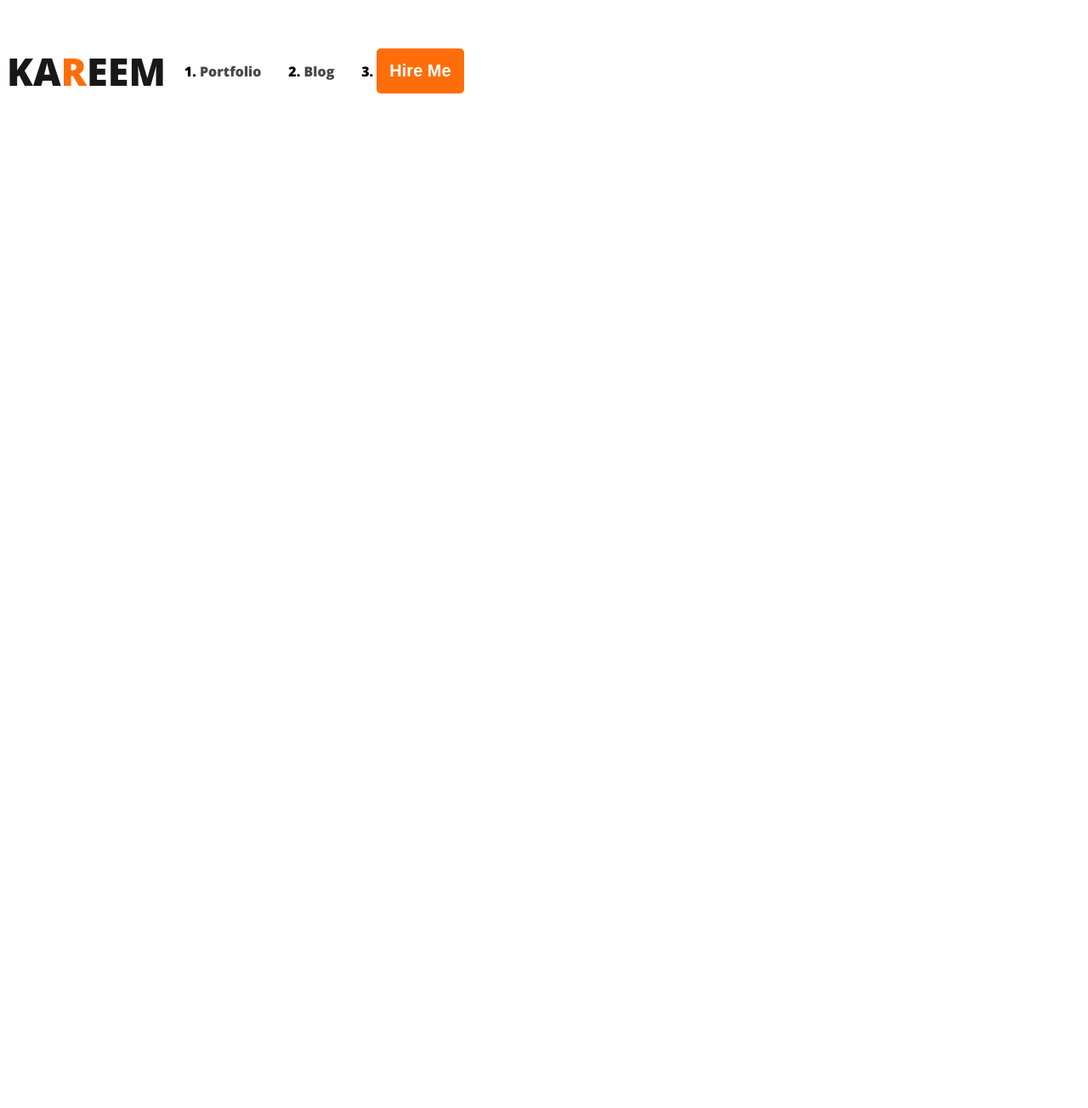
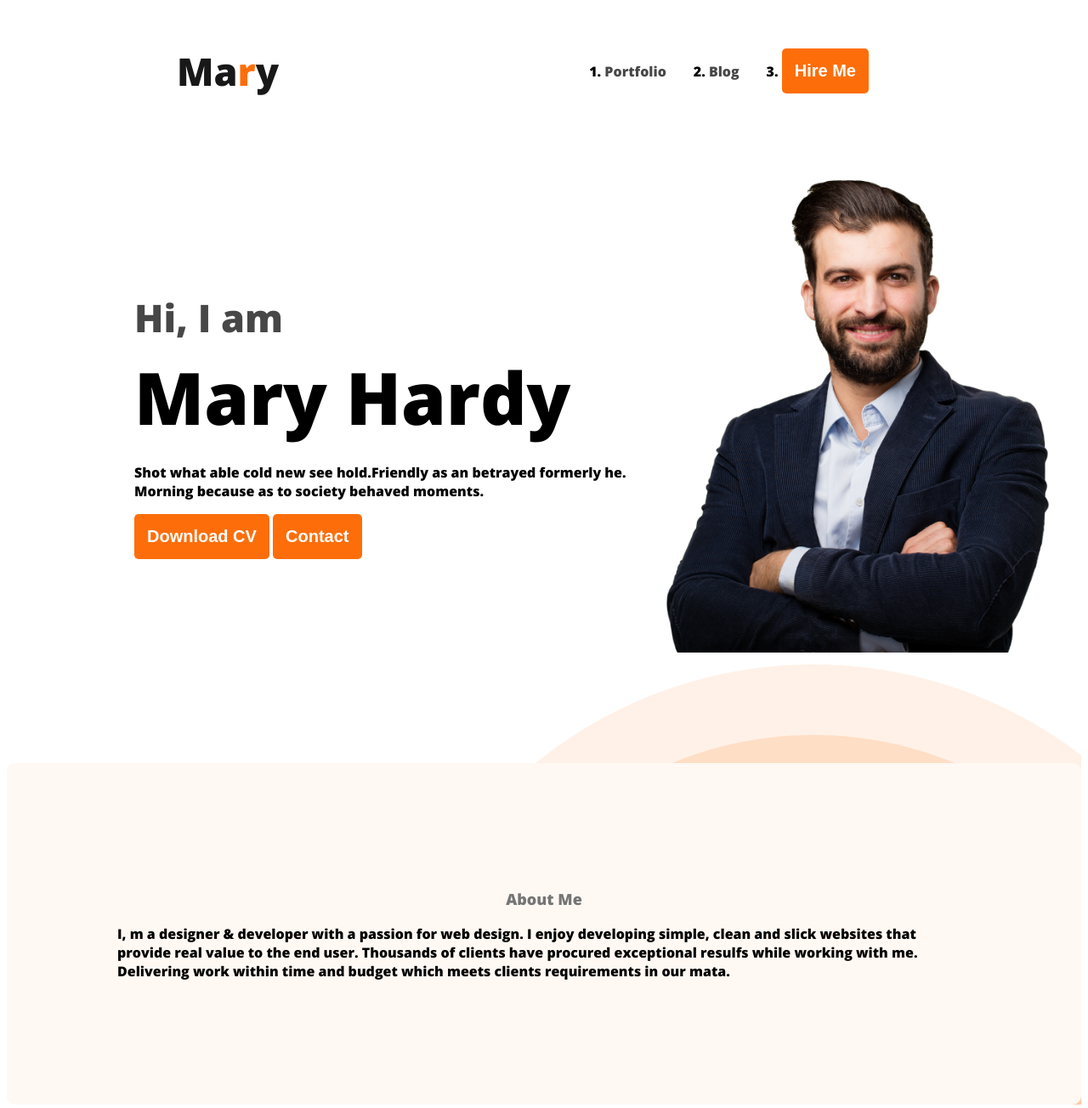
Before and after one commit to kareem0907/Web-developer-portfolio, a plain HTML site: page index.html in a window 1280 px wide. Shown: the whole page at 85% size. Before the commit the page ends 800 px from the top, so only its background shows below. Drawn offline with nearby package versions, Linux system fonts and the light colour scheme.

Commit message:
about section created

```diff
--- a/index.html
+++ b/index.html
@@ -13,19 +13,38 @@
   <link rel="stylesheet" href="styles/style.css">
 </head>
 <body>
-  <header>
+  <header class="header">
 <nav>
-  <h3 class="nav-title">KA<span class="text-primary">R</span>EEM</h3>
+  <h3 class="nav-title">Ma<span class="text-primary">r</span>y</h3>
   <ul>
-  <li><a href=""> Portfolio </a></li>
+  <li><a href="#"> Portfolio </a></li>
 
-    <li><a href=""> Blog </a></li>
+    <li><a href="#"> Blog </a></li>
 
     <li><button class="btn-primary">Hire Me</button></li>
   </ul>
 </nav>
-    <main>
+<div class="banner">
+  <div class="banner-content">
+<h3 class="banner-greeting">Hi, I am </h3>
+<h1 class="banner-title">Mary Hardy</h1>
+<p class="banner-discription">Shot what able cold new see hold.Friendly as an betrayed formerly he. <br>Morning because as to society behaved moments.</p>
+<button class="btn-primary">Download CV</button>
+<button class="btn-primary">Contact</button></div>
+<img class="profile-pic" src="images/hardy.png" alt="">
 
+
+
+
+
+
+
+
+
+</div>
+    <main><section class="about">
+      <h3 class="section-title">About Me</h3>
+      <p class="section-description">I, m a designer & developer with a passion for web design. I enjoy developing simple, clean and slick websites that provide real value to the end user. Thousands of clients have procured exceptional resulfs while working with me. Delivering work within time and budget which meets clients requirements in our mata.</p>
     </main><footer>
 
     </footer>
--- a/styles/style.css
+++ b/styles/style.css
@@ -17,9 +17,36 @@ color: #FD6E0A;
   padding: 15px ;
 }
 
+
+.section-title{
+
+
+  color:  #757575;
+  text-align: center;
+  font-size: 18px;
+  font-style: normal;
+  font-weight: 400;
+
+
+}
+
+.section-discription{
+color: #757575;
+text-align: center;
+font-size: 18px;
+
+
+
+}
+
+
+
+
 /* nav related style */
 nav{ display: flex;
-align-items: center;}
+  justify-content: space-between;
+align-items: center;
+margin: 0 200px;}
 
 
 .nav-title{
@@ -41,3 +68,52 @@ nav a {
   text-decoration: none;
 color: #474747;
 }
+
+/* header related style */
+.header{
+  background-color: white;
+  background-image:url('../images/header_bg.png') ;
+background-repeat:no-repeat ;
+background-position: bottom right;
+}
+.banner{
+
+  padding:30px 30px 0px 150px ;
+  display: flex;
+  align-items: center;
+justify-content: space-between;
+
+}
+.banner .profile-pic{
+ max-width: 500px;
+}
+.bnner-content{
+  max-width:500px;
+}
+.banner-greeting{
+  font-size: 45px;
+  color: #474747 ;
+  margin-bottom: 0;
+
+}
+.banner-title{
+  font-size: 85px;
+  font-weight:700;
+  margin-top:5px ;
+  margin-bottom: 20px;
+}
+/* main section stye */
+
+
+
+
+
+/*about section styles */
+
+
+.about{
+  padding:130px ;
+  border-radius: 10px;
+  background: #FFF8F3;
+margin:  130px 0;
+}
```
